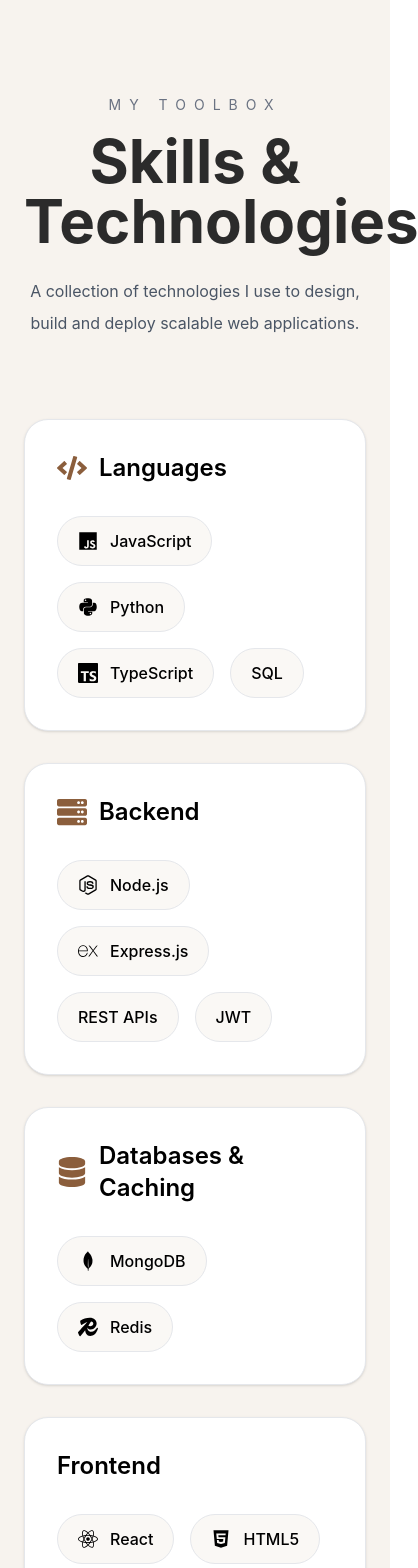
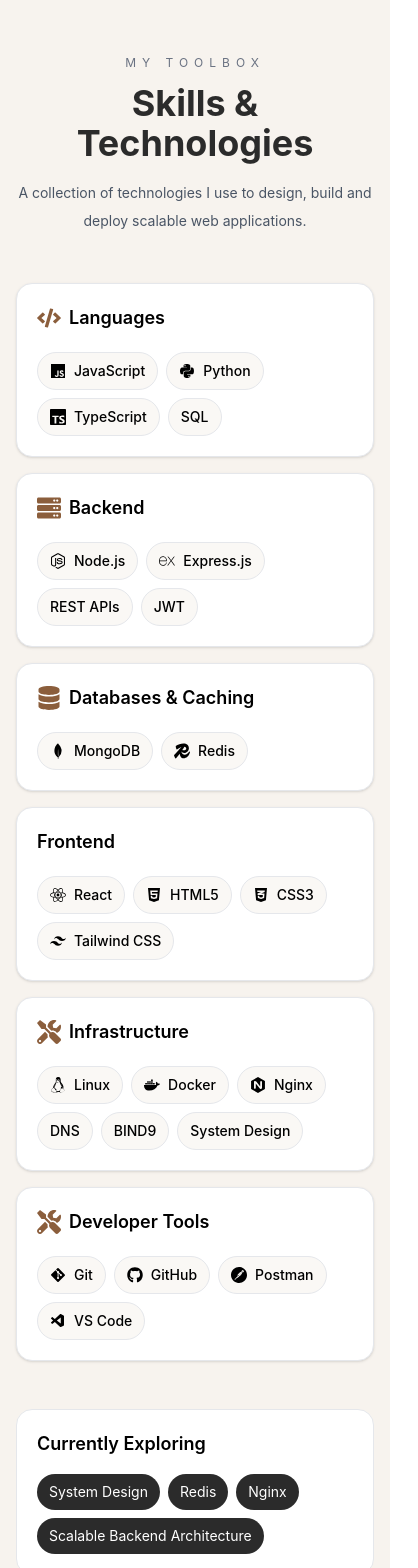
Before and after one commit to AnthonyNelsonSelvan/portfolio_v2, a React (Vite) app: page / in a window 390 px wide. Shown: the part 4700-6268 px from the top of the page, 418 px wide, since content can reach past the window. Built offline with nearby package versions, Linux system fonts and the light colour scheme.

Commit message:
responsive ui change

```diff
--- a/src/components/Sections/Footer.jsx
+++ b/src/components/Sections/Footer.jsx
@@ -1,7 +1,6 @@
 import { memo } from "react";
 import { FaGithub, FaLinkedin, FaEnvelope } from "react-icons/fa";
 
-// Defined at module level — no object recreation per render
 const SOCIAL_LINKS = [
   {
     href: "https://github.com/AnthonyNelsonSelvan",
@@ -23,14 +22,12 @@
     href: "mailto:anthony@anthonynelson.in",
     label: "Email",
     icon: FaEnvelope,
-    rel: undefined,
-    target: undefined,
     hoverClass: "hover:text-[#3F6B57]",
   },
 ];
 
-// Pure — never needs to re-render
-const SocialLink = memo(({ href, label, icon: Icon, rel, target, hoverClass }) => (
+const SocialLink = memo(
+  ({ href, label, icon: Icon, rel, target, hoverClass }) => (
     <a
       href={href}
       target={target}
@@ -38,37 +35,45 @@
       aria-label={label}
       className={`group flex items-center gap-2 text-gray-600 ${hoverClass} transition-colors duration-300`}
     >
-    <Icon className="text-lg group-hover:-translate-y-1 transition-transform duration-300" />
-    <span>{label}</span>
+      <Icon className="text-lg transition-transform duration-300 group-hover:-translate-y-1" />
+      <span className="text-sm sm:text-base">{label}</span>
     </a>
-));
+  )
+);
 
 SocialLink.displayName = "SocialLink";
 
 const Footer = () => (
-  <footer className="mt-32 border-t border-[#DDD7C8]">
-    <div className="max-w-3xl mx-auto px-6 py-24 text-center">
-      <p className="text-3xl font-semibold text-[#1D1D1D]">
+  <footer className="mt-16 border-t border-[#DDD7C8] sm:mt-24 lg:mt-32">
+    <div className="mx-auto max-w-3xl px-4 py-14 text-center sm:px-6 sm:py-20 lg:py-24">
+      <p className="text-2xl font-semibold leading-snug text-[#1D1D1D] sm:text-3xl">
         Thanks for taking the time
         <br />
         to explore my work.
       </p>
 
-      <p className="mt-6 text-lg text-gray-600">See you around.</p>
+      <p className="mt-4 text-base text-gray-600 sm:mt-6 sm:text-lg">
+        See you around.
+      </p>
 
-      <p className="mt-3 text-[#3F6B57] font-medium">- Anthony Nelson</p>
+      <p className="mt-2 font-medium text-[#3F6B57] sm:mt-3">
+        — Anthony Nelson
+      </p>
 
-      <nav aria-label="Social links" className="mt-12 flex justify-center items-center gap-8">
+      <nav
+        aria-label="Social links"
+        className="mt-8 flex flex-wrap items-center justify-center gap-5 sm:mt-12 sm:gap-8"
+      >
         {SOCIAL_LINKS.map((link) => (
           <SocialLink key={link.label} {...link} />
         ))}
       </nav>
 
-      <div className="mt-16 pt-8 border-t border-[#DDD7C8]">
-        <p className="text-sm tracking-wide text-gray-500">
-          Copyright 2026 Anthony Nelson
+      <div className="mt-10 border-t border-[#DDD7C8] pt-6 sm:mt-16 sm:pt-8">
+        <p className="text-xs tracking-wide text-gray-500 sm:text-sm">
+          © 2026 Anthony Nelson. All rights reserved.
         </p>
-        <p className="mt-2 text-sm text-gray-400">
+        <p className="mt-1 text-xs text-gray-400 sm:mt-2 sm:text-sm">
           Built with React & Tailwind CSS
         </p>
       </div>
--- a/src/components/Sections/Skills.jsx
+++ b/src/components/Sections/Skills.jsx
@@ -10,7 +10,6 @@
 } from "react-icons/si";
 import { VscVscode } from "react-icons/vsc";
 
-// Defined at module level — never recreated, icons are stable JSX
 const SECTIONS = [
   {
     title: "Languages",
@@ -81,24 +80,22 @@
   "Scalable Backend Architecture",
 ];
 
-// Isolated so parent re-renders don't cascade into each skill chip
 const SkillChip = memo(({ name, icon }) => (
-  <div className="flex items-center gap-3 rounded-full border border-gray-200 bg-[#FAF8F5] px-5 py-3 transition-all duration-300 hover:bg-[#2B2B2B] hover:text-white hover:scale-105 cursor-default">
-    {icon && <span className="text-xl">{icon}</span>}
-    <span className="font-medium">{name}</span>
+  <div className="flex items-center gap-2 rounded-full border border-gray-200 bg-[#FAF8F5] px-3 py-2 sm:px-5 sm:py-3 transition-all duration-300 hover:bg-[#2B2B2B] hover:text-white hover:scale-105 cursor-default">
+    {icon && <span className="text-base sm:text-xl">{icon}</span>}
+    <span className="font-medium text-sm sm:text-base">{name}</span>
   </div>
 ));
 
 SkillChip.displayName = "SkillChip";
 
-// Isolated so only changed cards re-render
 const SectionCard = memo(({ title, icon, skills }) => (
-  <div className="rounded-3xl border border-gray-200 bg-white p-8 shadow-sm transition-all duration-300 hover:-translate-y-2 hover:shadow-xl">
-    <div className="flex items-center gap-3 mb-8 text-[#8B5E3C]">
-      {icon && <div className="text-3xl">{icon}</div>}
-      <h2 className="text-2xl font-semibold text-black">{title}</h2>
+  <div className="rounded-2xl sm:rounded-3xl border border-gray-200 bg-white p-5 sm:p-8 shadow-sm transition-all duration-300 hover:-translate-y-2 hover:shadow-xl">
+    <div className="flex items-center gap-2 sm:gap-3 mb-5 sm:mb-8 text-[#8B5E3C]">
+      {icon && <div className="text-2xl sm:text-3xl">{icon}</div>}
+      <h2 className="text-lg sm:text-2xl font-semibold text-black">{title}</h2>
     </div>
-    <div className="flex flex-wrap gap-4">
+    <div className="flex flex-wrap gap-2 sm:gap-4">
       {skills.map((skill) => (
         <SkillChip key={skill.name} name={skill.name} icon={skill.icon} />
       ))}
@@ -110,23 +107,23 @@
 
 export default function Skills() {
   return (
-    <section className="min-h-screen bg-[#F7F3EE] py-24 px-6">
+    <section className="min-h-screen bg-[#F7F3EE] py-14 sm:py-20 lg:py-24 px-4 sm:px-6">
       <div className="max-w-7xl mx-auto">
 
-        <div className="text-center mb-20">
-          <p className="uppercase tracking-[8px] text-gray-500 text-sm">
+        <div className="text-center mb-12 sm:mb-16 lg:mb-20">
+          <p className="uppercase tracking-[6px] sm:tracking-[8px] text-gray-500 text-xs sm:text-sm">
             MY TOOLBOX
           </p>
-          <h1 className="text-6xl font-bold mt-4 text-[#2B2B2B]">
+          <h1 className="text-4xl sm:text-5xl lg:text-6xl font-bold mt-3 sm:mt-4 text-[#2B2B2B]">
             Skills & Technologies
           </h1>
-          <p className="mt-6 text-gray-600 max-w-2xl mx-auto leading-8">
+          <p className="mt-4 sm:mt-6 text-sm sm:text-base text-gray-600 max-w-2xl mx-auto leading-7 sm:leading-8">
             A collection of technologies I use to design, build and deploy
             scalable web applications.
           </p>
         </div>
 
-        <div className="grid lg:grid-cols-2 gap-8">
+        <div className="grid grid-cols-1 lg:grid-cols-2 gap-4 sm:gap-6 lg:gap-8">
           {SECTIONS.map((section) => (
             <SectionCard
               key={section.title}
@@ -137,11 +134,14 @@
           ))}
         </div>
 
-        <div className="mt-20 rounded-3xl border border-gray-200 bg-white p-8">
-          <h3 className="text-2xl font-semibold mb-6">Currently Exploring</h3>
-          <div className="flex flex-wrap gap-4">
+        <div className="mt-12 sm:mt-16 lg:mt-20 rounded-2xl sm:rounded-3xl border border-gray-200 bg-white p-5 sm:p-8">
+          <h3 className="text-lg sm:text-2xl font-semibold mb-4 sm:mb-6">Currently Exploring</h3>
+          <div className="flex flex-wrap gap-2 sm:gap-4">
             {EXPLORING.map((item) => (
-              <span key={item} className="rounded-full bg-[#2B2B2B] text-white px-5 py-3">
+              <span
+                key={item}
+                className="rounded-full bg-[#2B2B2B] text-white px-3 py-2 sm:px-5 sm:py-3 text-sm sm:text-base"
+              >
                 {item}
               </span>
             ))}
```
Also changed, not shown: src/components/Sections/Experience.jsx (+68 -45 lines). Lines whose indentation alone changed are shown as unchanged.
